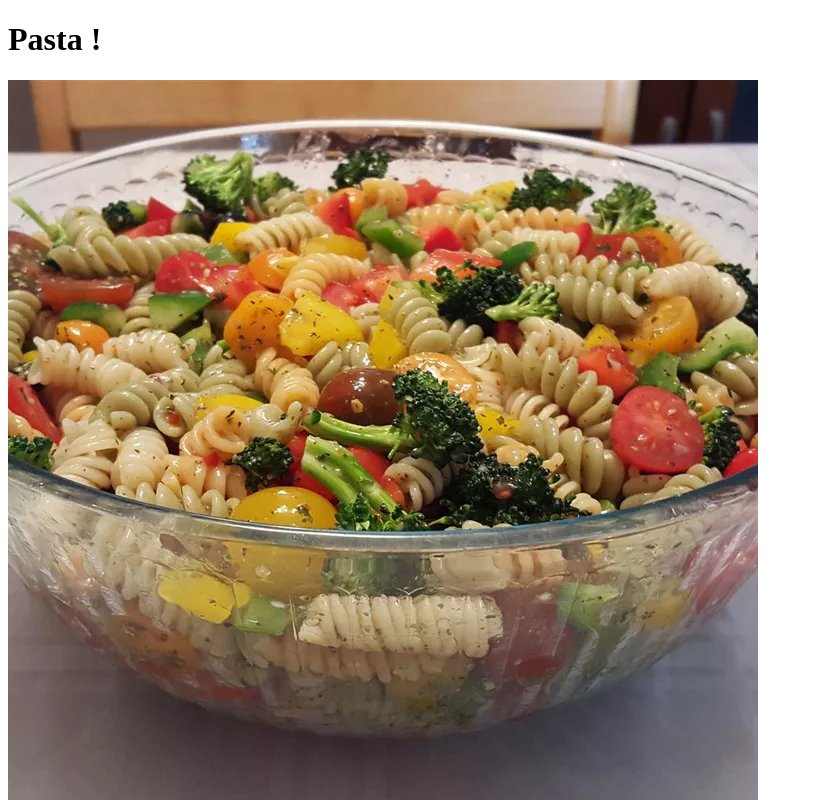
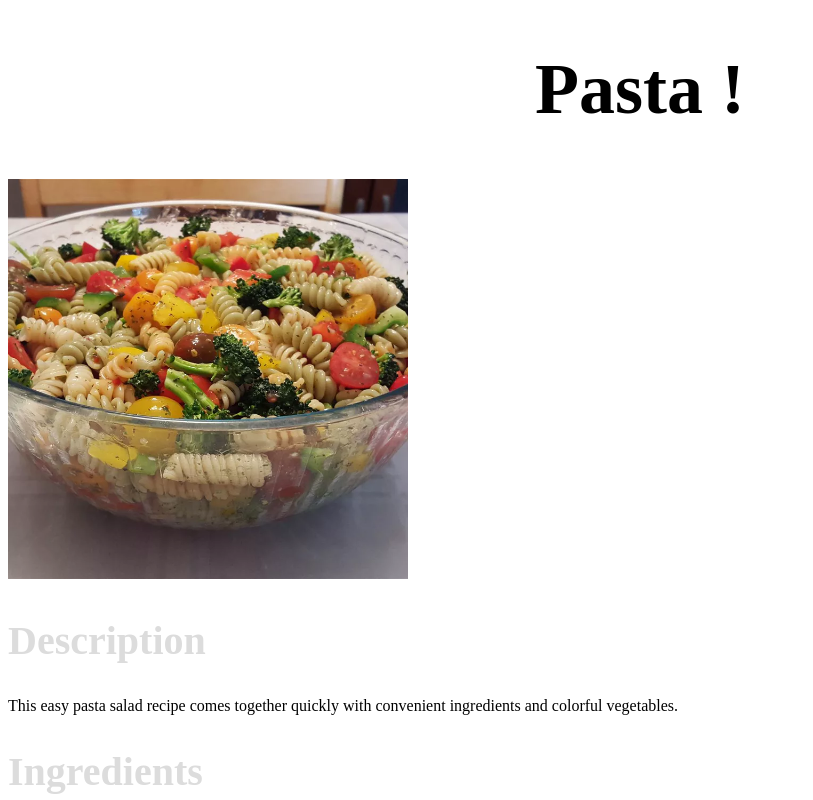
Before and after one commit to Louworker/odin-recipes, a plain HTML site: page recipes/pasta.html in a window 1280 px wide. Shown: the top 800 px of the page, without its empty margins (0-813 px from the left). Drawn offline with Linux system fonts and the light colour scheme.

Commit message:
Add some css
Just added a few colors here and there nothing too crazy

```diff
--- a/recipes/pasta.html
+++ b/recipes/pasta.html
@@ -2,6 +2,7 @@
 <html lang="en">
 <head>
     <meta charset="UTF-8">
+    <link rel="stylesheet" href="../styles.css">
     <title>Pasta</title>
 </head>
 <body>
--- /dev/null
+++ b/styles.css
@@ -0,0 +1,22 @@
+h1 {
+text-align: center;
+font-size: 72px;
+
+}
+
+.main {
+font-size: 50px;
+
+}
+
+img {
+width: 400px;
+height: auto;
+}
+
+h2 {
+
+    color: gainsboro;
+    font-size: 40px;
+
+}
```
Also changed, not shown: index.html (+2 -1 lines), recipes/lasagna.html (+1 -0 lines), recipes/stew.html (+1 -0 lines).
